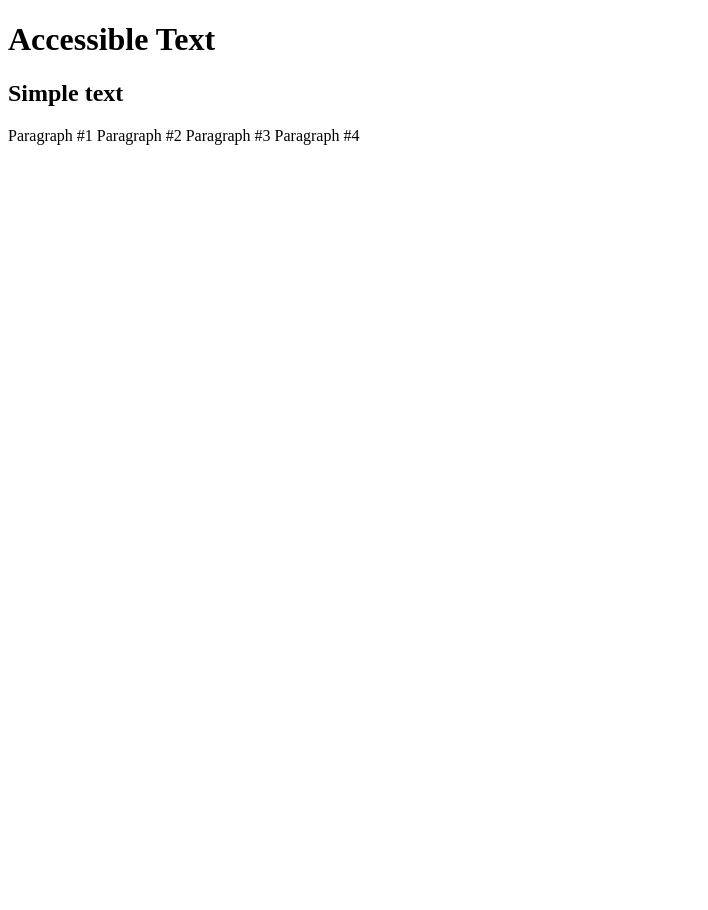
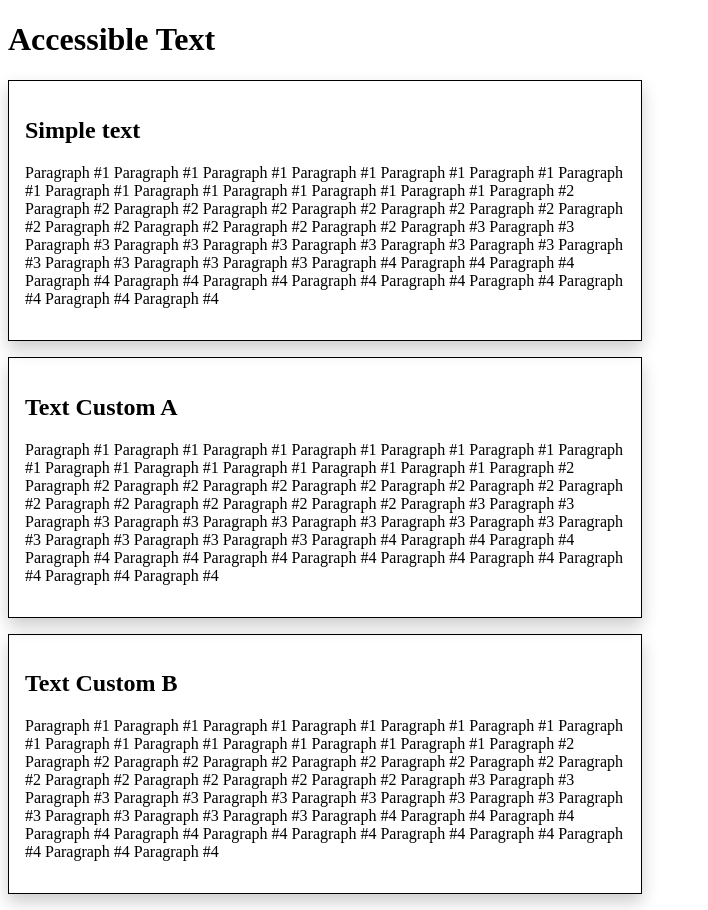
Before and after one commit to danmt/accessible-text, an Angular app: page / in a window 1280 px wide. Shown: the whole page, without its empty margins (0-708 px from the left). Before the commit the page ends 800 px from the top, so only its background shows below. Built offline with nearby package versions, Linux system fonts and the light colour scheme.

Commit message:
initial version

```diff
--- a/src/app/app.component.html
+++ b/src/app/app.component.html
@@ -3,8 +3,18 @@
 </header>
 
 <main>
-  <section>
+  <article class="card">
     <h2>Simple text</h2>
     <p>{{ simpleText }}</p>
-  </section>
+  </article>
+
+  <article class="card">
+    <h2>Text Custom A</h2>
+    <p>{{ simpleText }}</p>
+  </article>
+
+  <article class="card">
+    <h2>Text Custom B</h2>
+    <p>{{ simpleText }}</p>
+  </article>
 </main>
--- a/src/app/app.component.scss
+++ b/src/app/app.component.scss
@@ -0,0 +1,7 @@
+.card {
+  box-shadow: 0 8px 16px 0 rgba(0, 0, 0, 0.2);
+  padding: 1rem;
+  border: 1px solid black;
+  width: 600px;
+  margin-bottom: 1rem;
+}
--- a/src/app/app.component.ts
+++ b/src/app/app.component.ts
@@ -7,9 +7,9 @@ import { Component } from '@angular/core';
 })
 export class AppComponent {
   simpleText = `
-    Paragraph #1
-    Paragraph #2
-    Paragraph #3
-    Paragraph #4
+    Paragraph #1 Paragraph #1 Paragraph #1 Paragraph #1 Paragraph #1 Paragraph #1 Paragraph #1 Paragraph #1 Paragraph #1 Paragraph #1 Paragraph #1 Paragraph #1
+    Paragraph #2 Paragraph #2 Paragraph #2 Paragraph #2 Paragraph #2 Paragraph #2 Paragraph #2 Paragraph #2 Paragraph #2 Paragraph #2 Paragraph #2 Paragraph #2
+    Paragraph #3 Paragraph #3 Paragraph #3 Paragraph #3 Paragraph #3 Paragraph #3 Paragraph #3 Paragraph #3 Paragraph #3 Paragraph #3 Paragraph #3 Paragraph #3
+    Paragraph #4 Paragraph #4 Paragraph #4 Paragraph #4 Paragraph #4 Paragraph #4 Paragraph #4 Paragraph #4 Paragraph #4 Paragraph #4 Paragraph #4 Paragraph #4
   `;
 }
```
